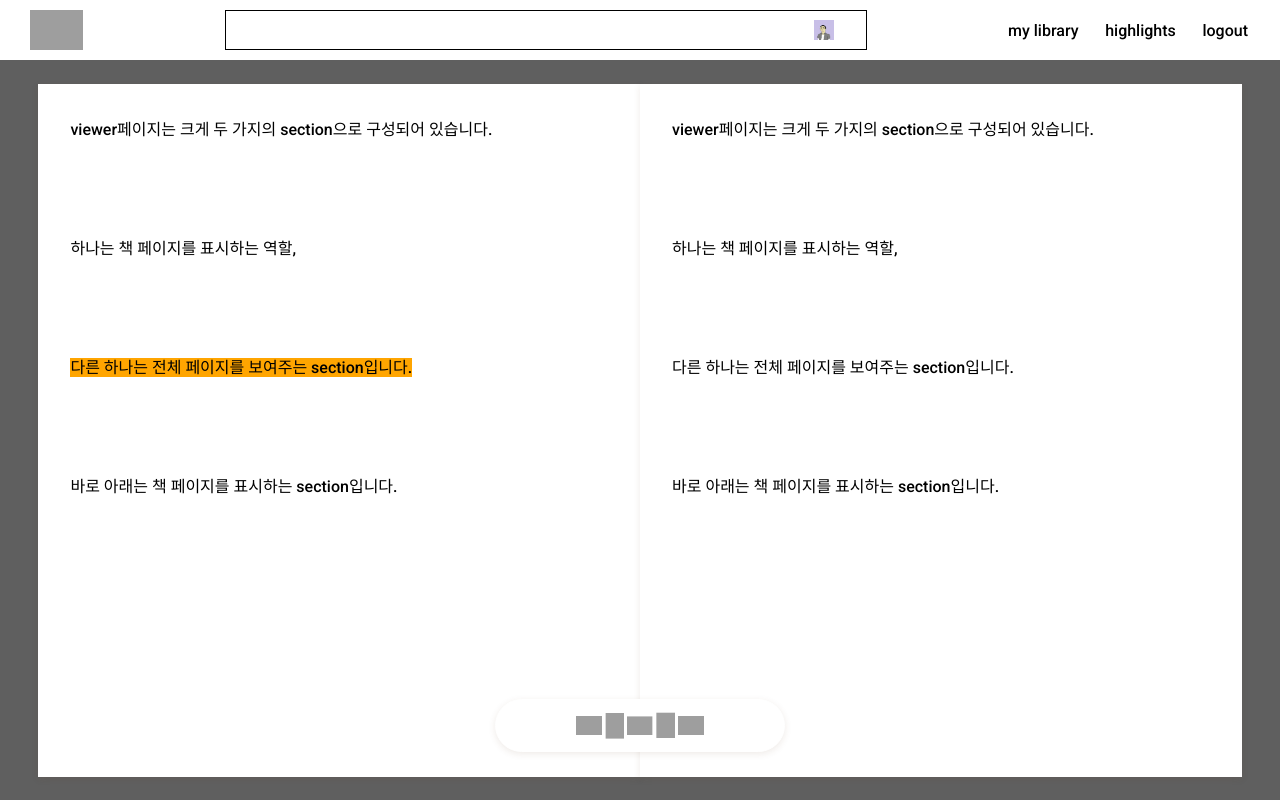
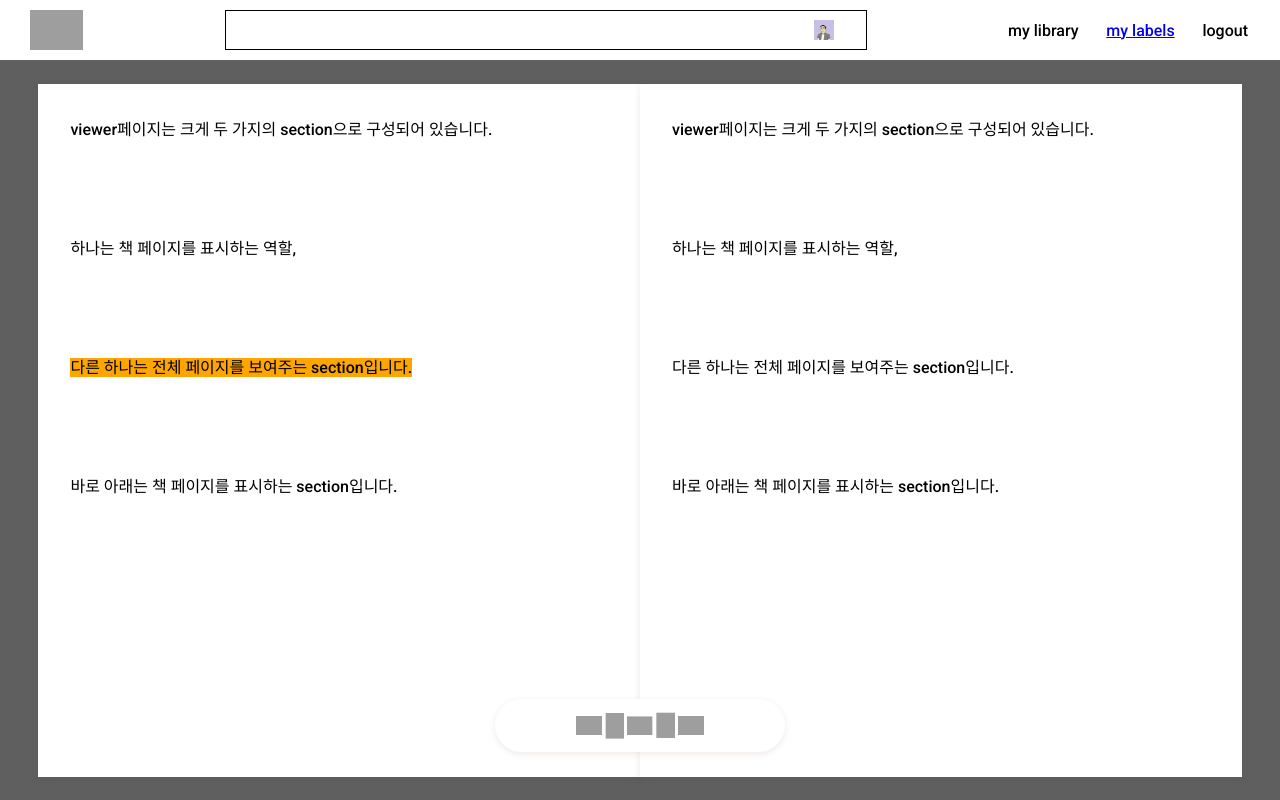
Before and after one commit to MakeLabel/firstProduct, a Django app: page /library/viewer/ in a window 1280 px wide. Run offline with Django 3.2, Linux system fonts and the light colour scheme; some libraries are stand-ins or nearby versions; grey boxes are pictures that could not be loaded.

Commit message:
[feat]Update collectHighlight html

```diff
--- a/library/templates/library/collectHighlight.html
+++ b/library/templates/library/collectHighlight.html
@@ -3,6 +3,8 @@
   <head>
     <meta charset='utf-8'>
     <title>Label</title>
+    {% load static %}
+    <link rel="stylesheet" href="{% static 'library/css/collectHightlight.css'%}" >
   </head>
   <body>
     <h1>This is a the "collectHighlights" page</h1>
--- a/library/templates/library/viewer.html
+++ b/library/templates/library/viewer.html
@@ -30,7 +30,7 @@
       <div class="btn-container">
         {% comment %} 버튼이 들어갈 자리입니다 {% endcomment %}
         <a class="btn-library">my library</a>
-        <a class="btn-highlight">highlights</a>
+        <a href="{% url 'library:collectHighlight' %}" class="btn-highlight">my labels</a>
         <a class="btn-logout">logout</a>
       </div>
     </nav>
```
Also changed, not shown: library/static/library/css/collectHighlight.css (added).
